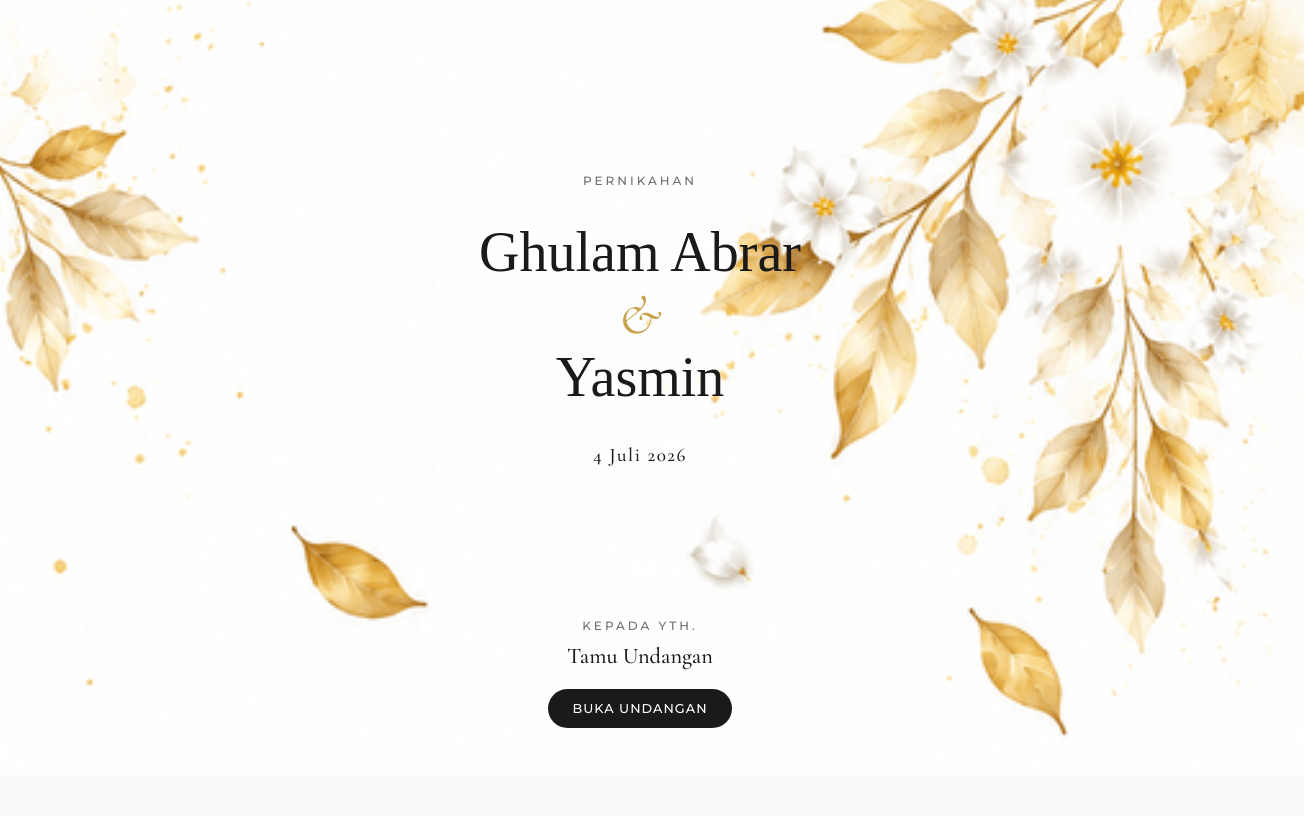
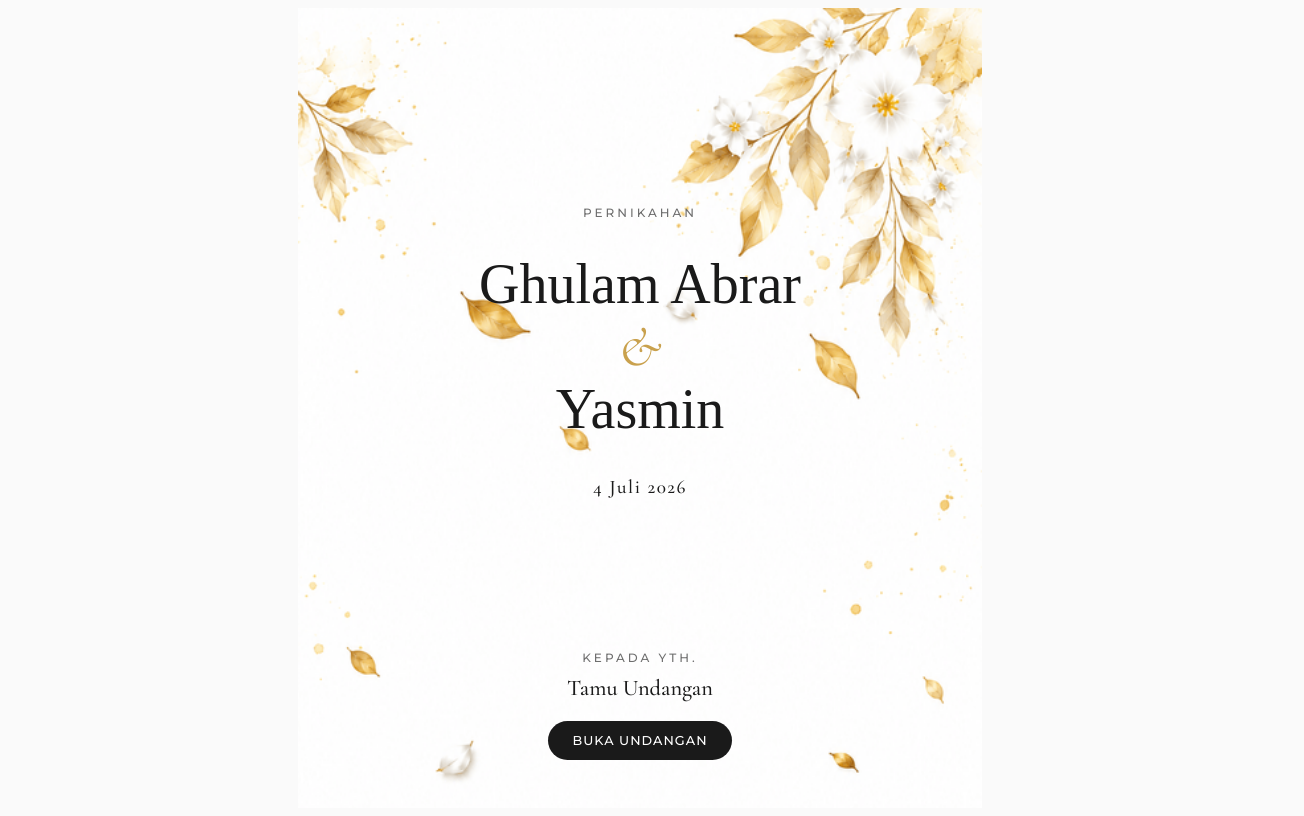
Before and after one commit to 07abrar/undangan-nikah-ghulam, a React (Vite) app in the folder frontend/: page / in a window 1280 px wide. Shown: the whole page, 1304 px wide, since content can reach past the window. Built offline with nearby package versions, Linux system fonts and the light colour scheme; a web font is replaced by a local one.

Commit message:
Fix the margin error before click BUKA UNDANGAN button

```diff
--- a/frontend/src/App.tsx
+++ b/frontend/src/App.tsx
@@ -101,10 +101,11 @@ function App() {
         loop
         preload="auto"
       />
+      <div className="app-shell">
         {!isOpen ? (
           <Cover onOpen={handleOpen} />
         ) : (
-        <div className="app-shell">
+          <>
             <div className="floating-nav-group">
               <NavigationBar activeSection={activeSection} />
               <MusicPlayer isPlaying={isPlaying} onToggle={toggleMusic} />
@@ -134,8 +135,9 @@ function App() {
               </section>
             </main>
             <Footer />
+          </>
+        )}
       </div>
-      )}
     </>
   );
 }
--- a/frontend/src/styles/components.css
+++ b/frontend/src/styles/components.css
@@ -410,9 +410,7 @@
   background-repeat: repeat;
   background-size: cover;
   /* Break out of app-shell padding so background fills edge-to-edge */
-  margin-left: calc(-1 * var(--space-md));
-  margin-right: calc(-1 * var(--space-md));
-  margin-top: calc(-1 * var(--space-md));
+  margin: calc(-1 * var(--space-md));
   padding: var(--space-xl) var(--space-md);
   display: flex;
   flex-direction: column;
@@ -422,9 +420,7 @@
 
 @media (min-width: 768px) {
   .section-cover {
-    margin-left: calc(-1 * var(--space-lg));
-    margin-right: calc(-1 * var(--space-lg));
-    margin-top: calc(-1 * var(--space-lg));
+    margin: calc(-1 * var(--space-md));
     padding: var(--space-2xl) var(--space-lg);
   }
 }
```
Lines whose indentation alone changed are shown as unchanged.
